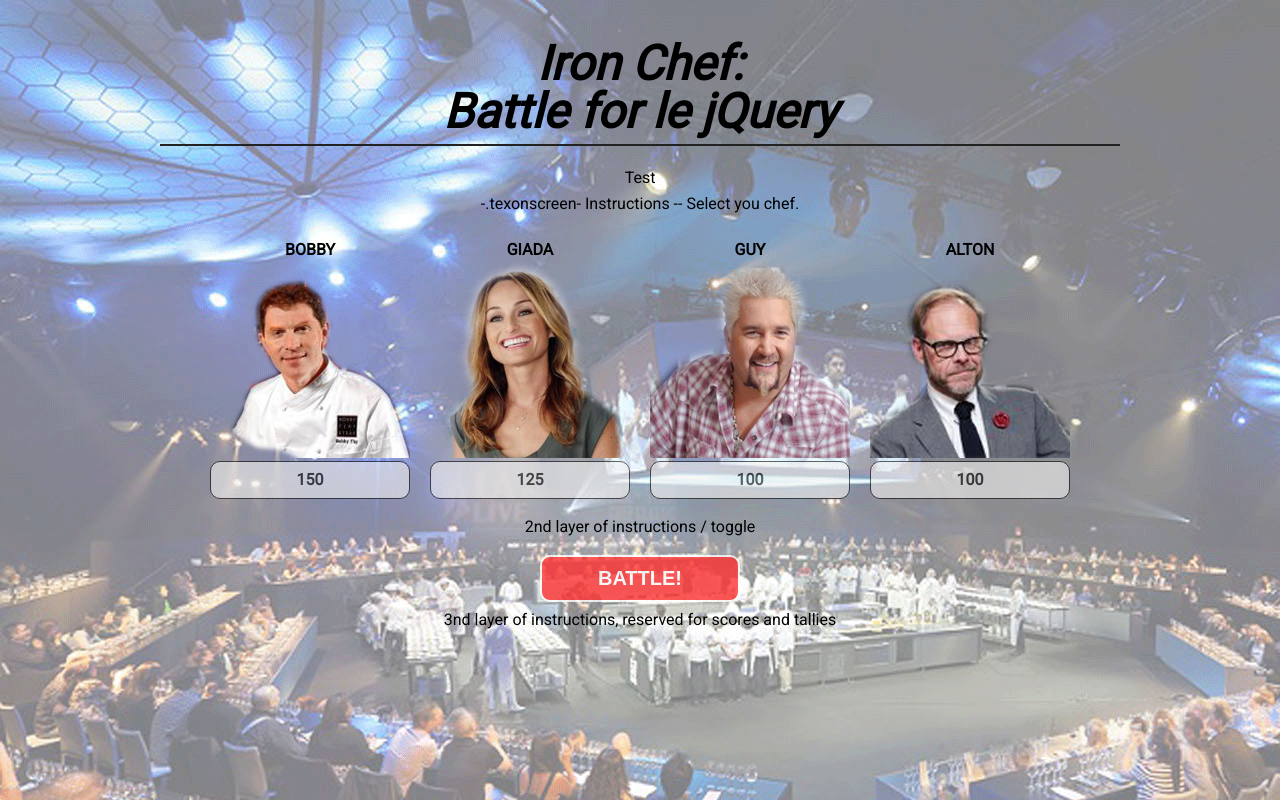
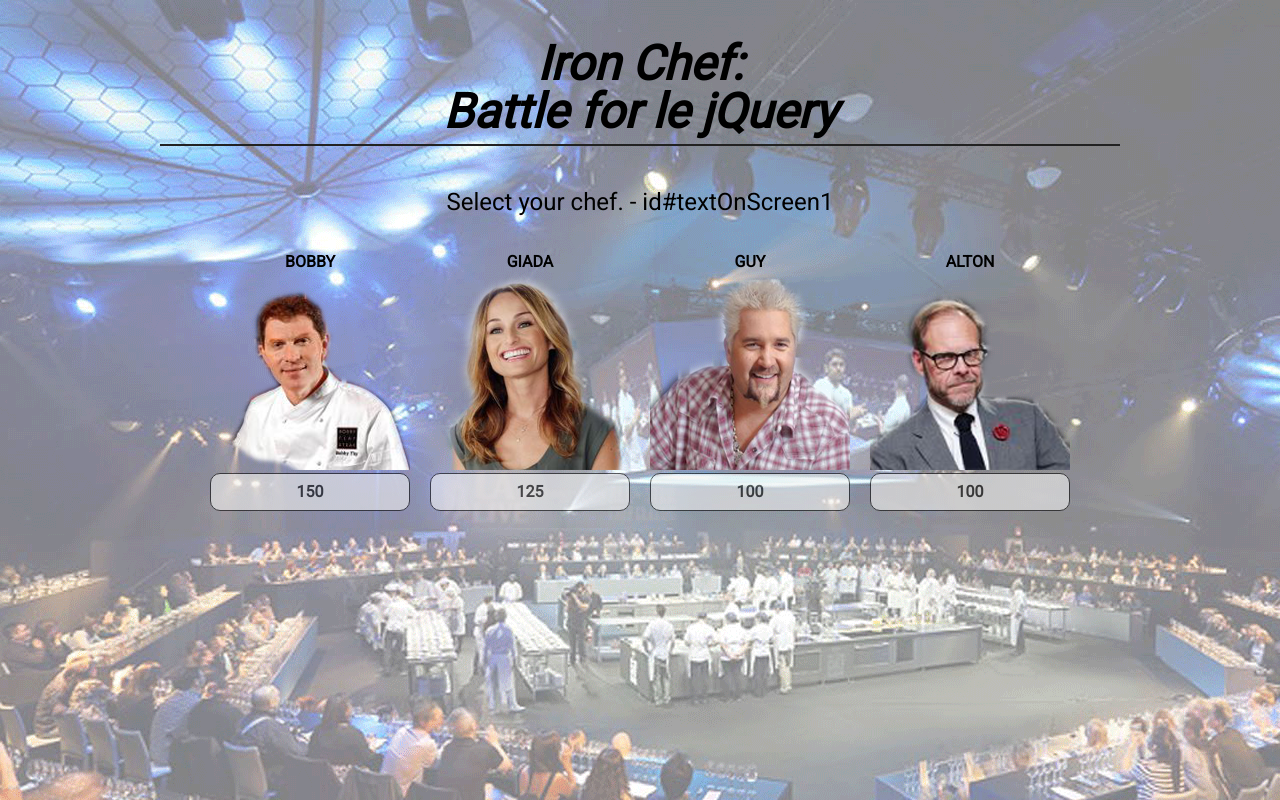
Before and after one commit to GRamirez2/Assignment4, a PHP site: page / in a window 1280 px wide. Run offline with PHP 8.4, Linux system fonts and the light colour scheme; some libraries are stand-ins or nearby versions.

Commit message:
more progress

```diff
--- a/assets/css/style.css
+++ b/assets/css/style.css
@@ -99,10 +99,13 @@
 
 }
 
-.textonscreen{
+#textOnScreen1,
+#textOnScreen2,
+#textOnScreen3{
 
-	padding-top: 10px;
-	padding-bottom: 10px;
+	padding-top: 20px;
+	padding-bottom: 20px;
+	font-size: 150%;
 }
 
 .playerimg{
--- a/assets/javascript/game2.js
+++ b/assets/javascript/game2.js
@@ -37,6 +37,13 @@
 $("#altonHealth").data("life", {health: 100, strikeForce: 75});
 $("#altonHealth").text($("#altonHealth").data("life").health);
 
+$("#fightButton").hide();
+$("#textOnScreen2").hide();
+$("#textOnScreen3").hide();
+$("#textOnScreen4").hide();
+
+var counter = 0;
+
 
 // write fuction that has a counter, when the fighters are selected they
 // need to pass info to a new id, if a value, could be their health value,
@@ -49,14 +56,31 @@
 
 // move Bobby to fight area
 $("#player1").on("click", function(){
+
+	$("#textOnScreen1").hide();/*controling the message on screen*/
 	$("#player1").appendTo("#section2");
 	$("#subSection").appendTo("#section3");
+
+// insert playerTwoSelect funtion that will turn the second selector off and on
+	$("#player1").attr("id", "#fighter1");
+	$("#fighter1").html("#section2");
+	console.log($("#bobbyHealth").data("life").strikeForce);	/*This works fine*/
+	console.log($("#fighter1").data("life").strikeForce); /*This isn't working*/
+	$("#textOnScreen2").show();
+	counter ++
+	console.log("counter number is "+counter)
+
 });
+
+
 
  // move Giada to fight area
 $("#player2").on("click", function(){
 	$("#player2").appendTo("#section2");
 	$("#subSection").appendTo("#section3");
+	counter ++
+	console.log(counter)
+
 });
 
 // move Guy to fight area
--- a/index.html
+++ b/index.html
@@ -17,10 +17,10 @@
 			<hr class="style-one">
 			<br></p>
 
-			<div id="test">Test</div>
+			<div id="textOnScreen4">Test</div>
 
-			<div class = "textonscreen">
-			-.texonscreen- Instructions -- Select you chef.
+			<div id = "textOnScreen1">
+			Select your chef. - id#textOnScreen1
 			</div><!-- end of instructions -->
 
 			<div id = "section1">
@@ -49,22 +49,18 @@
 				</div><!-- end of subSection -->
 			</div><!-- end of section1 -->
 
-
-
-			<div class = "textonscreen">
-			2nd layer of instructions / toggle
-			</div><!-- end of instructions2 -->
-
-
 			<div id = "section2">
 			</div><!-- end of section2 -->
 
 			<button id = "fightButton"> BATTLE! </button>
 
-			<div class = "textonscreen">
+			<div id = "textOnScreen3">
 			3nd layer of instructions, reserved for scores and tallies
 			</div><!-- end of instructions2 -->
 
+			<div id = "textOnScreen2">
+			SELECT YOUR OPPONENT
+			</div><!-- end of instructions2 -->
 
 			<div id = "section3">
 			</div><!-- end of section3 -->
```
